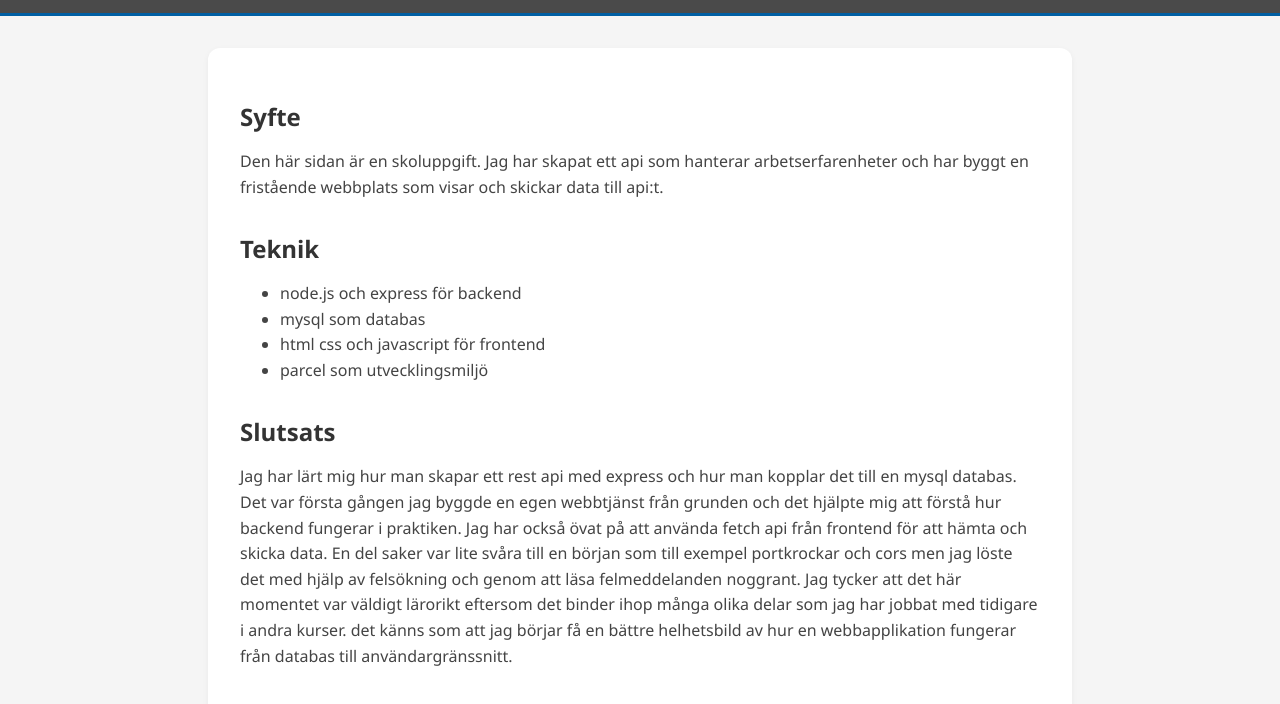
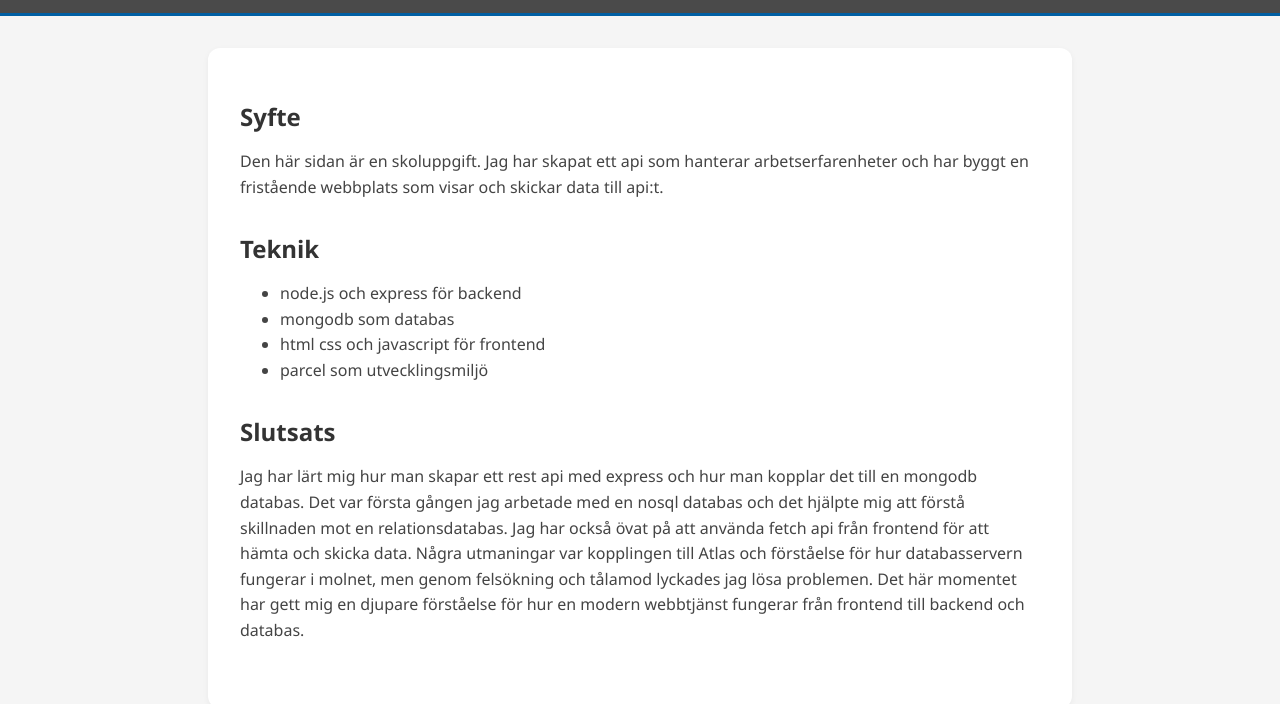
Before and after one commit to arlaspresident/cv-frontend, a website built with Parcel: page about.html in a window 1280 px wide. Shown: the part 112-816 px from the top of the page. Built offline with nearby package versions, Linux system fonts and the light colour scheme.

Commit message:
ändrade about

```diff
--- a/about.html
+++ b/about.html
@@ -27,7 +27,7 @@
         <h2>Teknik</h2>
         <ul>
           <li>node.js och express för backend</li>
-          <li>mysql som databas</li>
+          <li>mongodb som databas</li>
           <li>html css och javascript för frontend</li>
           <li>parcel som utvecklingsmiljö</li>
         </ul>
@@ -36,7 +36,8 @@
       <section>
         <h2>Slutsats</h2>
         <p>
-            Jag har lärt mig hur man skapar ett rest api med express och hur man kopplar det till en mysql databas. Det var första gången jag byggde en egen webbtjänst från grunden och det hjälpte mig att förstå hur backend fungerar i praktiken. Jag har också övat på att använda fetch api från frontend för att hämta och skicka data. En del saker var lite svåra till en början som till exempel portkrockar och cors men jag löste det med hjälp av felsökning och genom att läsa felmeddelanden noggrant. Jag tycker att det här momentet var väldigt lärorikt eftersom det binder ihop många olika delar som jag har jobbat med tidigare i andra kurser. det känns som att jag börjar få en bättre helhetsbild av hur en webbapplikation fungerar från databas till användargränssnitt.
+            Jag har lärt mig hur man skapar ett rest api med express och hur man kopplar det till en mongodb databas. Det var första gången jag arbetade med en nosql databas och det hjälpte mig att förstå skillnaden mot en relationsdatabas. Jag har också övat på att använda fetch api från frontend för att hämta och skicka data. Några utmaningar var kopplingen till Atlas och förståelse för hur databasservern fungerar i molnet, men genom felsökning och tålamod lyckades jag lösa problemen. Det här momentet har gett mig en djupare förståelse för hur en modern webbtjänst fungerar från frontend till backend och databas.
+          </p>
         </p>
       </section>
     </main>
```
